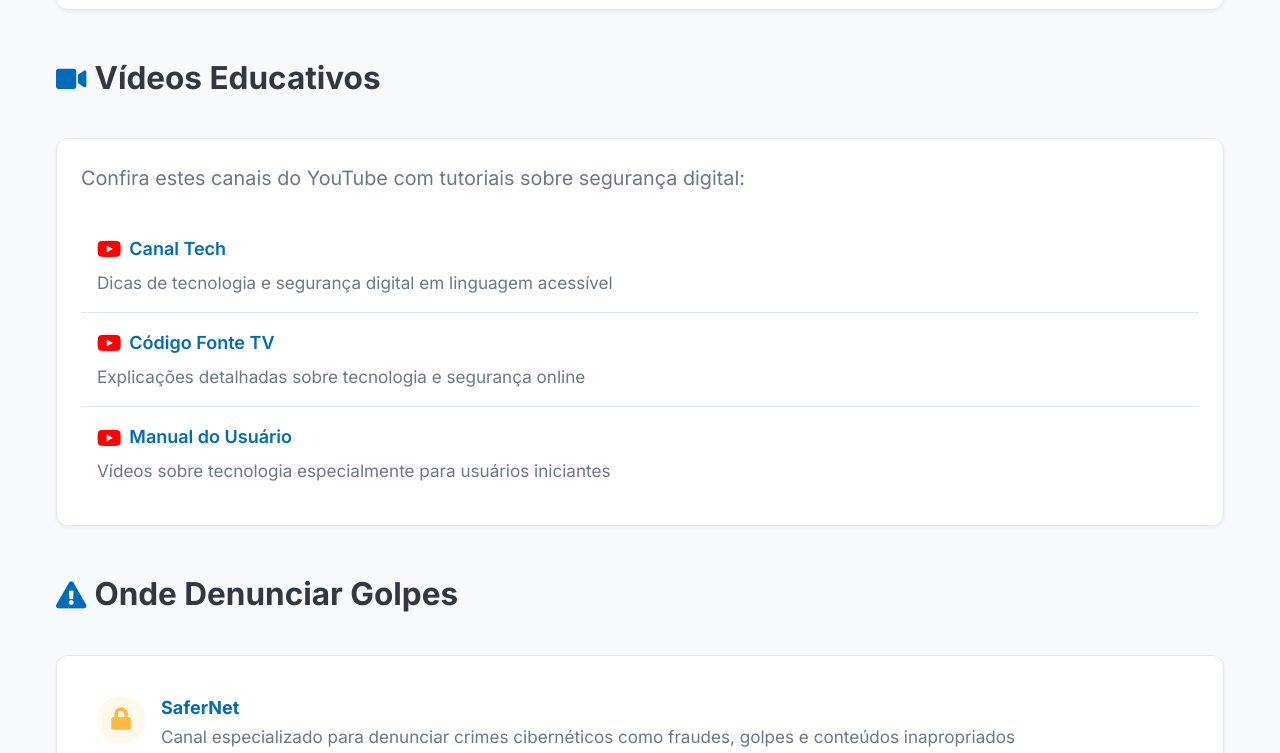
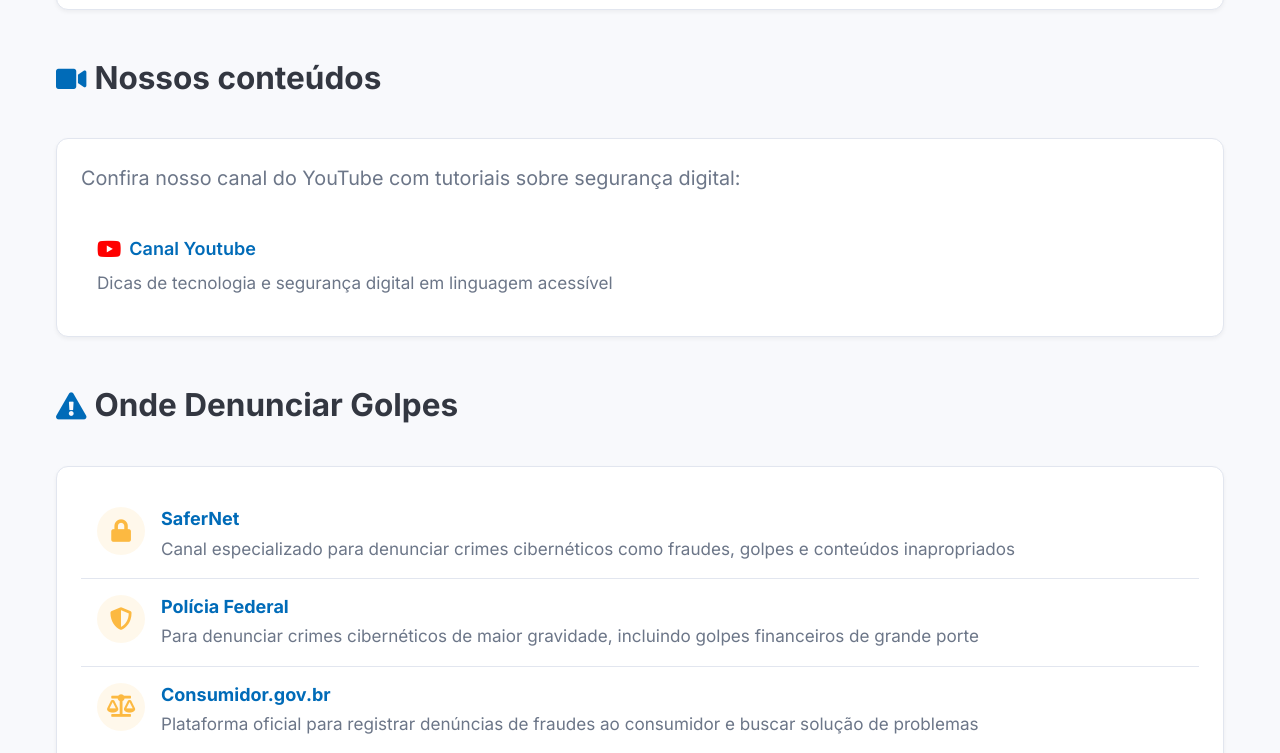
Before and after one commit to fcs7/seguranca-digital, a plain HTML site: page pages/resources.html in a window 1280 px wide. Shown: the part 1428-2181 px from the top of the page. Drawn offline with Linux system fonts and the light colour scheme.

Commit message:
atualizacao nome em todas as paginas.

```diff
--- a/pages/resources.html
+++ b/pages/resources.html
@@ -3,7 +3,7 @@
 <head>
     <meta charset="UTF-8">
     <meta name="viewport" content="width=device-width, initial-scale=1.0">
-    <title>Recursos - Segurança Digital</title>
+    <title>Recursos - Navegue Seguro</title>
 
     <!-- Fonte Inter para design clean e acessível -->
     <link rel="preconnect" href="https://fonts.googleapis.com">
@@ -27,7 +27,7 @@
 
     <header>
         <div class="container">
-            <h1>Segurança Digital</h1>
+            <h1>Navegue Seguro</h1>
             <div class="accessibility-controls">
                 <button id="theme-toggle" aria-label="Alternar tema claro/escuro">
                     <i class="fas fa-moon"></i> Tema
@@ -141,32 +141,18 @@
 
                 <div class="section-header">
                     <i class="fas fa-video"></i>
-                    <h3>Vídeos Educativos</h3>
+                    <h3>Nossos conteúdos</h3>
                 </div>
 
                 <div class="card video-resources">
-                    <p>Confira estes canais do YouTube com tutoriais sobre segurança digital:</p>
+                    <p>Confira nosso canal do YouTube com tutoriais sobre segurança digital:</p>
                     <ul class="channel-list">
                         <li>
                             <div class="channel-info">
                                 <i class="fab fa-youtube"></i>
-                                <a href="https://www.youtube.com/user/CanalTech" target="_blank">Canal Tech</a>
+                                <a href="https://www.youtube.com/channel/UCQjkQ5d8CKmfOPCqF0WFzHw" target="_blank">Canal Youtube</a>
                             </div>
                             <p>Dicas de tecnologia e segurança digital em linguagem acessível</p>
-                        </li>
-                        <li>
-                            <div class="channel-info">
-                                <i class="fab fa-youtube"></i>
-                                <a href="https://www.youtube.com/c/CodigoFonteTV" target="_blank">Código Fonte TV</a>
-                            </div>
-                            <p>Explicações detalhadas sobre tecnologia e segurança online</p>
-                        </li>
-                        <li>
-                            <div class="channel-info">
-                                <i class="fab fa-youtube"></i>
-                                <a href="https://www.youtube.com/user/manualdousuario" target="_blank">Manual do Usuário</a>
-                            </div>
-                            <p>Vídeos sobre tecnologia especialmente para usuários iniciantes</p>
                         </li>
                     </ul>
                 </div>
@@ -250,7 +236,7 @@
 
     <footer>
         <div class="container">
-            <p>&copy; 2025 Segurança Digital</p>
+            <p>&copy; 2025 Navegue Seguro</p>
             <p><a href="accessibility.html">Acessibilidade</a> | <a href="sitemap.html">Mapa do Site</a></p>
         </div>
     </footer>
```
Also changed, not shown: index.html (+4 -4 lines), pages/accessibility.html (+3 -3 lines), pages/contact.html (+6 -6 lines), pages/email-safety.html (+3 -3 lines), pages/online-scams.html (+3 -3 lines), pages/password-security.html (+3 -3 lines), pages/sitemap.html (+2 -2 lines).
